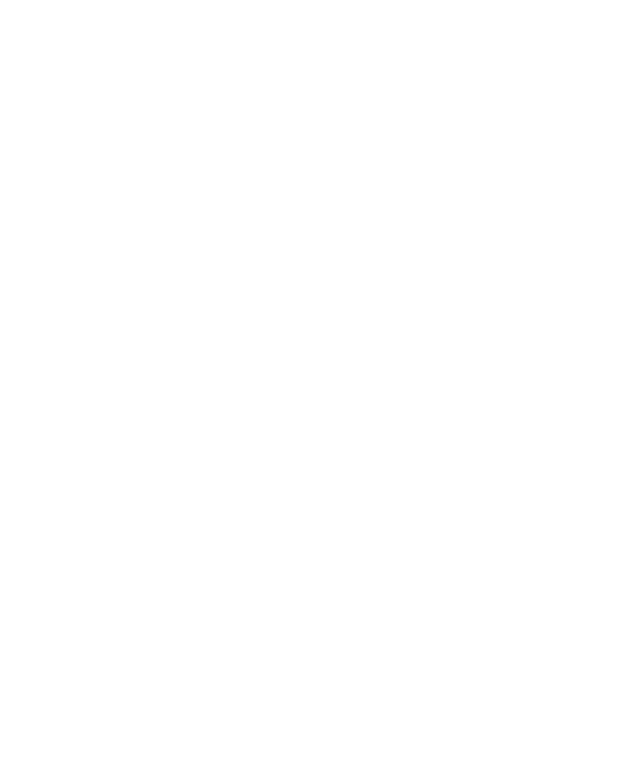
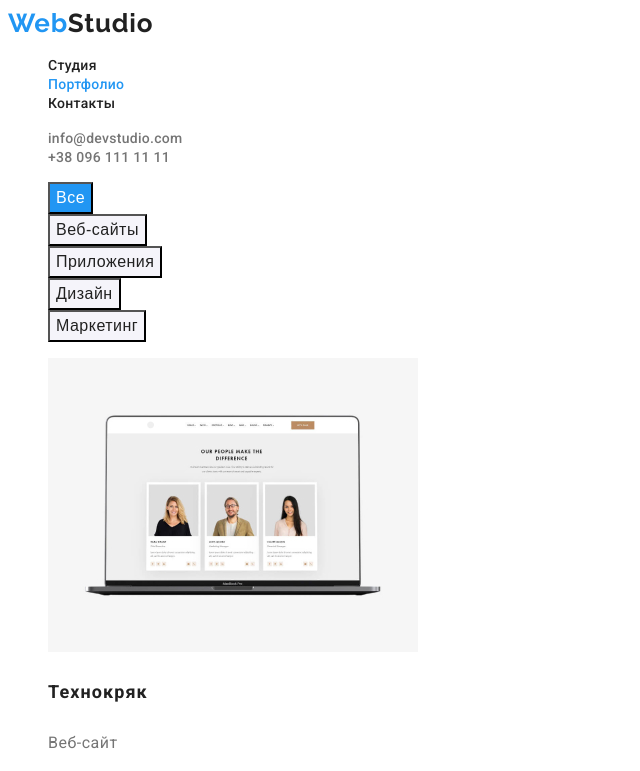
Before and after one commit to GeorgiyT/goit-markup-hw-02, a plain HTML site: page portfolio/portfolio.html in a window 1280 px wide. Shown: the top 771 px of the page, without its empty margins (0-640 px from the left). Drawn offline with Linux system fonts and the light colour scheme.

Commit message:
finished

```diff
--- a/css/styles.css
+++ b/css/styles.css
@@ -1,5 +1,3 @@
-/*  font-family: 'Raleway', sans-serif; */
-
 :root {
   --main-font: "Roboto", sans-serif;
   --secondary-font: "Raleway", sans-serif;
--- a/portfolio/css/styles.css
+++ b/portfolio/css/styles.css
@@ -0,0 +1,151 @@
+:root {
+  --main-font: "Roboto", sans-serif;
+  --secondary-font: "Raleway", sans-serif;
+  --accent-color: #2196f3;
+  --main-header-color: #ffffff;
+  --headers-color: #212121;
+  --simple-text-color: #757575;
+}
+
+body {
+  font-family: var(--main-font);
+}
+
+.link {
+  text-decoration: none;
+}
+
+.lists {
+  list-style: none;
+}
+
+.adress {
+  font-style: normal;
+}
+
+/* =================== COMPONENTS =================== */
+.logo-link {
+  font-family: var(--secondary-font);
+  font-style: normal;
+  font-weight: 700;
+  font-size: 26px;
+  line-height: 1.192;
+  letter-spacing: 0.03em;
+  color: var(--headers-color);
+}
+.logo-link span {
+  color: var(--accent-color);
+}
+/* =================== END COMPONENTS =============== */
+
+/* =================== HEADER ======================= */
+header .logo-link {
+  color: var(--headers-color);
+}
+
+.navi-list-link {
+  font-style: normal;
+  font-weight: 500;
+  font-size: 14px;
+  line-height: 1.143;
+  letter-spacing: 0.02em;
+  color: var(--headers-color);
+}
+
+.navi-list-link.active {
+  color: var(--accent-color);
+}
+
+.header-contact-link {
+  font-style: normal;
+  font-weight: 500;
+  font-size: 14px;
+  line-height: 1.143;
+  letter-spacing: 0.02em;
+  color: var(--simple-text-color);
+}
+
+.navi-list-link:hover,
+.header-contact-link:hover,
+.navi-list-link:focus,
+.header-contact-link:focus {
+  color: var(--accent-color);
+}
+/* =================== END HEADER =================== */
+
+/* =================== BUTTONS ====================== */
+.menu-button {
+  font-style: normal;
+  font-weight: 500;
+  font-size: 16px;
+  line-height: 1.625;
+  letter-spacing: 0.03em;
+  color: var(--headers-color);
+  background: #f5f4fa;
+}
+
+.menu-button.active {
+  color: var(--main-header-color);
+  background-color: var(--accent-color);
+}
+
+.menu-button:hover,
+.menu-button:focus {
+  color: var(--main-header-color);
+  background-color: var(--accent-color);
+}
+/* =================== END BUTTONS ================== */
+
+/* =================== OUR PROJECTS ================= */
+.our-project-list h3 {
+  font-style: normal;
+  font-weight: 700;
+  font-size: 18px;
+  line-height: 2;
+  letter-spacing: 0.06em;
+  color: var(--headers-color);
+}
+
+.our-project-list p {
+  font-style: normal;
+  font-weight: 400;
+  font-size: 16px;
+  line-height: 1.875;
+  letter-spacing: 0.03em;
+  color: var(--simple-text-color);
+}
+/* =================== END OUR PROJECTS ============= */
+
+/* =================== FOOTER ======================= */
+/*
+footer .logo-link {
+  color: var(--main-header-color);
+}
+*/
+.footer-adress-list-link,
+.footer-contact-list-link {
+  font-style: normal;
+  font-weight: 400;
+  font-size: 14px;
+  line-height: 1.714;
+  letter-spacing: 0.03em;
+}
+
+/*
+.footer-adress-list-link {
+  color: var(--main-header-color);
+}
+
+.footer-contact-list-link {
+  color: rgba(255, 255, 255, 0.6);
+}
+*/
+
+.footer-adress-list-link:hover,
+.footer-contact-list-link:hover,
+.footer-adress-list-link:focus,
+.footer-contact-list-link:focus {
+  color: var(--accent-color);
+}
+
+/* =================== END FOOTER =================== */
--- a/portfolio/portfolio.html
+++ b/portfolio/portfolio.html
@@ -0,0 +1,134 @@
+<!DOCTYPE html>
+<html lang="ru">
+
+<head>
+    <meta charset="UTF-8">
+    <meta name="viewport" content="width=device-width, initial-scale=1.0">
+    <title>WebStudio</title>
+    <link rel="preconnect" href="https://fonts.gstatic.com">
+    <link
+        href="https://fonts.googleapis.com/css2?family=Raleway:wght@700&family=Roboto:wght@400;500;700;900&display=swap"
+        rel="stylesheet">
+    <link rel="stylesheet" href="./css/styles.css">
+</head>
+
+<body>
+    <header>
+        <nav>
+            <a class="logo-link link" href="../index.html" aria-label="название сайта"
+                lang="en"><span>Web</span>Studio</a>
+            <ul class="navi-list lists">
+                <li class="navi-list-item">
+                    <a class="navi-list-link link" href="../index.html"
+                        aria-label="Перейти на страницу студия">Студия</a>
+                </li>
+                <li>
+                    <a class="navi-list-link active link" href="./portfolio.html"
+                        aria-label="Перейти на страницу портфолио">Портфолио</a>
+                </li>
+                <li>
+                    <a class="navi-list-link link" href="#" aria-label="Перейти на страницу контакты">Контакты</a>
+                </li>
+            </ul>
+        </nav>
+        <ul class="lists">
+            <li><a class="header-contact-link link" href="mailto:info@devstudio.com" lang="en"
+                    aria-label="емейл адрес">info@devstudio.com</a></li>
+            <li><a class="header-contact-link link" href="tel:+380991111111" aria-label="номер телефона">+38 096 111 11
+                    11</a></li>
+        </ul>
+    </header>
+
+    <main>
+        <!-- Buttons -->
+        <ul class="lists">
+            <li>
+                <button class="menu-button active">Все</button>
+            </li>
+            <li>
+                <button class="menu-button">Веб-сайты</button>
+            </li>
+            <li>
+                <button class="menu-button">Приложения</button>
+            </li>
+            <li>
+                <button class="menu-button">Дизайн</button>
+            </li>
+            <li>
+                <button class="menu-button">Маркетинг</button>
+            </li>
+        </ul>
+
+        <!-- Our Projects -->
+
+        <ul class="our-project-list lists">
+            <li>
+                <img src="./images/img.jpg" alt="Ноутбук с разработанным нами сайтом" width="370" height="294">
+                <h3>Технокряк</h3>
+                <p>Веб-сайт</p>
+            </li>
+            <li>
+                <img src="./images/img-1.jpg" alt="Наш дизайн, баскетболисты и цветные полосы" width="370" height="294">
+                <h3>Постер New Orlean vs Golden Star</h3>
+                <p>Дизайн</p>
+            </li>
+            <li>
+                <img src="./images/img-2.jpg" alt="Логотип нашего приложения для рыбного ресторана" width="370"
+                    height="294">
+                <h3>Ресторан Seafood</h3>
+                <p>Приложение</p>
+            </li>
+            <li>
+                <img src="./images/img-3.jpg" alt="Фото наушников" width="370" height="294">
+                <h3>Проект Prime</h3>
+                <p>Маркетинг</p>
+            </li>
+            <li>
+                <img src="./images/img-4.jpg" alt="Картинка с белой и коричневой коробками" width="370" height="294">
+                <h3>Проект Boxes</h3>
+                <p>Приложение</p>
+            </li>
+            <li>
+                <img src="./images/img-5.jpg" alt="Наш веб-сайт на экране" width="370" height="294">
+                <h3>Inspiration has no Borders</h3>
+                <p>Веб-сайт</p>
+            </li>
+            <li>
+                <img src="./images/img-6.jpg" alt="Книга с нашим дизайном" width="370" height="294">
+                <h3>Издание Limited Edition</h3>
+                <p>Дизайн</p>
+            </li>
+            <li>
+                <img src="./images/img-7.jpg" alt="Бирка с логотипом нашего проекта" width="370" height="294">
+                <h3>Проект LAB</h3>
+                <p>Маркетинг</p>
+            </li>
+            <li>
+                <img src="./images/img-8.jpg" alt="Наше приложение на экране ноутбука" width="370" height="294">
+                <h3>Growing Business</h3>
+                <p>Приложение</p>
+            </li>
+        </ul>
+    </main>
+    <footer>
+        <a class="logo-link link" href="../index.html" aria-label="название сайта" lang="en"><span>Web</span>Studio</a>
+        <address class="adress">
+            <ul class="lists">
+                <li>
+                    <a class="footer-adress-list-link link" href="https://goo.gl/maps/r9iG5dUYFNGw4wMv8"
+                        aria-label="показать адрес на карте" target="_blank">г. Киев, пр-т Леси Украинки, 26</a>
+                </li>
+                <li>
+                    <a class="footer-contact-list-link link" href="mailto:info@example.com"
+                        aria-label="емейл адрес">info@example.com</a>
+                </li>
+                <li>
+                    <a class="footer-contact-list-link link" href="tel:+380991111111" aria-label="номер телефона">+38
+                        099 111 11 11</a>
+                </li>
+            </ul>
+        </address>
+    </footer>
+</body>
+
+</html>
```
Also changed, not shown: index.html (+6 -8 lines).
